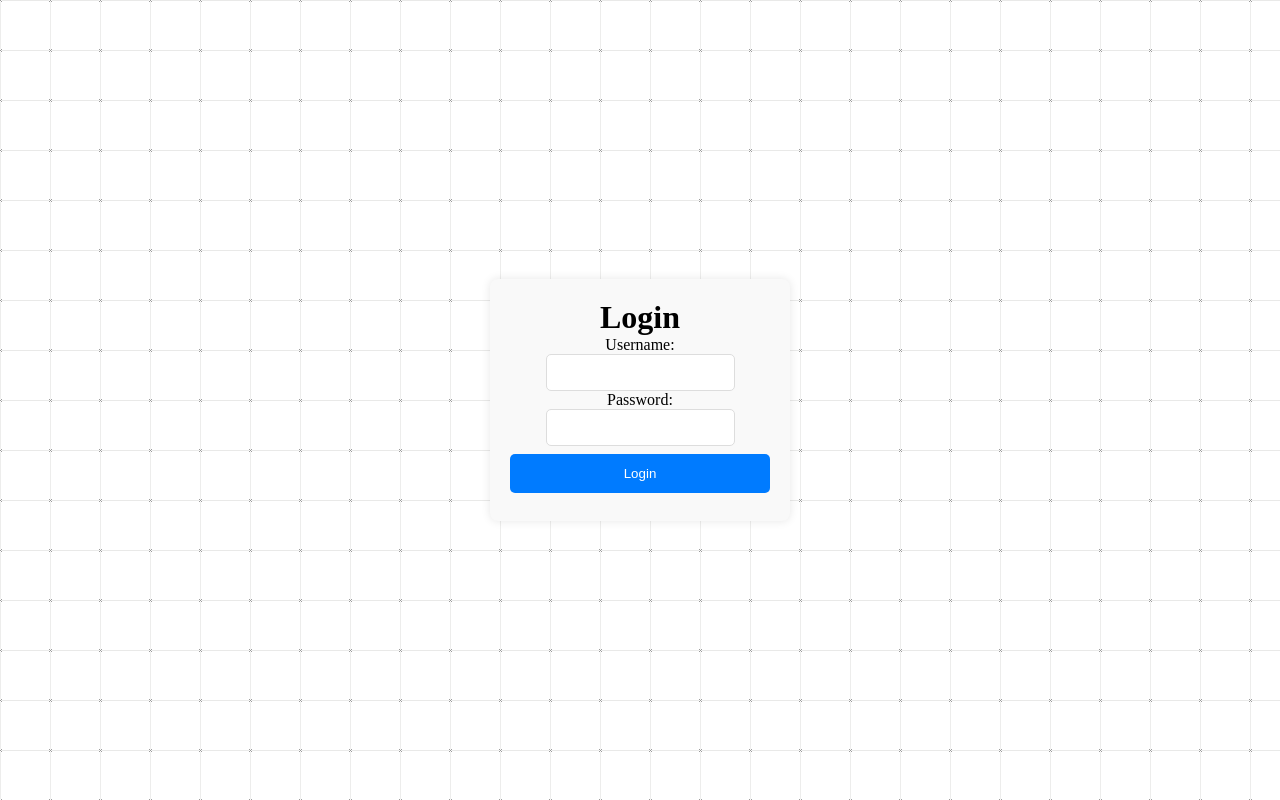
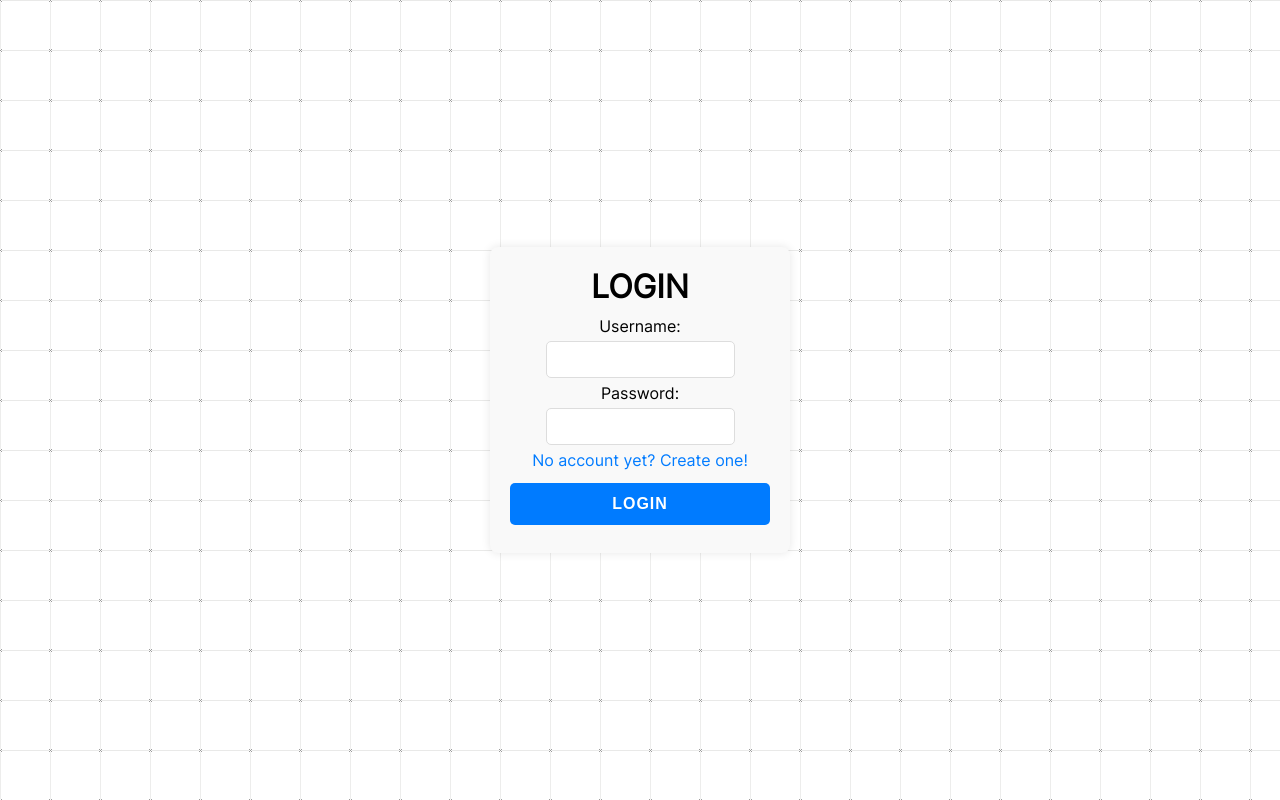
Before and after one commit to XELAmp4/pokedex-front, a Vue app: page /login in a window 1280 px wide. Built offline with nearby package versions, Linux system fonts and the light colour scheme.

Commit message:
deisgn des formulaire

```diff
--- a/src/components/EditProfile.vue
+++ b/src/components/EditProfile.vue
@@ -3,24 +3,25 @@
         <h1>Edit your profile</h1>
         <form @submit.prevent="updateProfile">
             <div>
-                <label for="username">Nom d'utilisateur:</label>
+                <label for="username">Username:</label>
                 <input type="text" id="username" v-model="username">
             </div>
             <div>
-                <label for="password">Nouveau mot de passe:</label>
+                <label for="password">Password:</label>
                 <input type="password" id="password" v-model="newPassword">
             </div>
             <div>
-                <label for="confirmPassword">Confirmer le mot de passe:</label>
+                <label for="confirmPassword">Confirm password:</label>
                 <input type="password" id="confirmPassword" v-model="confirmNewPassword">
             </div>
             <div>
-                <label for="imgUrl">URL de l'image:</label>
+                <label for="imgUrl">URL of your profile picture:</label>
                 <input type="text" id="imgUrl" v-model="imgUrl" required>
             </div>
-            <button type="submit">Mettre à jour</button>
+            <button type="submit">Update</button>
+            <button class="comeBack" @click="comeBack">Cancel</button>
         </form>
-        <p v-if="updateError" style="color: red;">Erreur lors de la mise à jour du profil</p>
+        <p v-if="updateError" style="color: red; background-color: #ff000012; padding: 5px; border: 1px solid #ff00009c; border-radius: 5px;">Error during the update</p>
     </div>
 </template>
 
@@ -65,6 +66,9 @@ export default {
 
             // Redirection vers la page d'accueil ou de profil
             this.$router.push({ name: 'Profile' });
+        },
+        comeBack(){
+            this.$router.push({ name: 'Profile' });
         }
     },
     mounted() {
@@ -84,18 +88,76 @@ export default {
 </script>
 
 <style lang="sass" scoped>
-@import '/src/styles/main.sass'
-.formContainer
+  @import '/src/styles/main.sass'
+
+  h1
+    text-transform: uppercase
+    margin-bottom: 10px
+
+  .formContainer
     width: 300px
     padding: 20px
-    background-color: white
+    font-family: $ff1
+    background-color: #f9f9f9
     border-radius: 8px
     box-shadow: 0 0 10px rgba(0, 0, 0, 0.1)
     text-align: center
-    margin: auto
+    position: absolute
+    top: 50%
+    left: 50%
+    transform: translate(-50%,-50%)
 
-.formContainer>form,.formContainer>form>div
+  .formContainer>form, .formContainer>form>div
     display: flex
     flex-direction: column
     align-items: center
+    gap: 5px
+
+  .inputContainer
+    margin-bottom: 15px
+    width: 100%
+
+  input[type="text"], input[type="password"]
+    width: calc(100% - 10px)
+    padding: 10px
+    border: 1px solid #ddd
+    border-radius: 5px
+    background-color: #fff
+    transition: border-color 0.3s ease
+
+  input[type="text"]:focus, input[type="password"]:focus
+    border-color: #42b883
+
+  button
+    width: 100%
+    padding: 12px 20px
+    text-transform: uppercase
+    font-weight: bold
+    font-size: 1em
+    letter-spacing: 1px
+    margin: 8px 0
+    border: none
+    border-radius: 5px
+    background-color: #42b883
+    color: white
+    cursor: pointer
+    transition: background-color 0.3s ease
+
+    &:hover
+        background-color: darken(#42b883, 10% )
+
+    &.comeBack
+        background-color: #f04e4e
+
+        &:hover
+            background-color: darken(#f04e4e, 10% )
+
+  .error-message
+      color: red
+      margin-top: 10px
+      transition: opacity 0.3s ease
+
+  .error-message.show
+      opacity: 1
+
 </style>
--- a/src/components/LoginForm.vue
+++ b/src/components/LoginForm.vue
@@ -11,6 +11,7 @@
                 <label for="password">Password:</label>
                 <input type="password" id="password" v-model="password" @keydown.enter="login">
             </div>
+            <router-link to="/register" class="registerLink">No account yet? Create one!</router-link>
             <button type="button" @click="login">Login</button>
         </form>
         <p v-if="loginError" style="color: red; background-color: #ff000012; padding: 5px; border: 1px solid #ff00009c; border-radius: 5px;">Incorrect credentials</p>
@@ -72,9 +73,15 @@
 
   <style lang="sass" scoped>
   @import '/src/styles/main.sass'
+
+  h1
+    text-transform: uppercase
+    margin-bottom: 10px
+
   .formContainer
     width: 300px
     padding: 20px
+    font-family: $ff1
     background-color: #f9f9f9
     border-radius: 8px
     box-shadow: 0 0 10px rgba(0, 0, 0, 0.1)
@@ -88,6 +95,7 @@
     display: flex
     flex-direction: column
     align-items: center
+    gap: 5px
 
   .inputContainer
     margin-bottom: 15px
@@ -108,6 +116,10 @@
     width: 100%
     padding: 12px 20px
     margin: 8px 0
+    text-transform: uppercase
+    font-weight: bold
+    font-size: 1em
+    letter-spacing: 1px
     border: none
     border-radius: 5px
     background-color: #007bff
@@ -126,4 +138,8 @@
   .error-message.show
       opacity: 1
 
+  .registerLink
+    color: #007bff
+    text-decoration: none
+
   </style>
--- a/src/components/RegisterForm.vue
+++ b/src/components/RegisterForm.vue
@@ -1,23 +1,24 @@
 <template>
 
     <div class="formContainer">
-        <h1>Inscription</h1>
+        <h1>Register</h1>
         <form @submit.prevent="register">
             <div>
-                <label for="username">Nom d'utilisateur:</label>
+                <label for="username">Username:</label>
                 <input type="text" id="username" v-model="username" required>
             </div>
             <div>
-                <label for="password">Mot de passe:</label>
+                <label for="password">Password:</label>
                 <input type="password" id="password" v-model="password" required>
             </div>
             <div>
-                <label for="confirmPassword">Confirmer le mot de passe:</label>
+                <label for="confirmPassword">Confirm password:</label>
                 <input type="password" id="confirmPassword" v-model="confirmPassword" required>
             </div>
-            <button type="submit">S'inscrire</button>
+            <router-link to="/login" class="loginLink">Already have an account? Log in!</router-link>
+            <button type="submit">Register</button>
         </form>
-        <p v-if="registrationError" style="color: red;">Erreur lors de l'inscription</p>
+        <p v-if="registrationError" style="color: red; background-color: #ff000012; padding: 5px; border: 1px solid #ff00009c; border-radius: 5px;">Error during the registration</p>
     </div>
 </template>
 
@@ -79,18 +80,74 @@ export default {
 </script>
 
 <style lang="sass" scoped>
-@import '/src/styles/main.sass'
-.formContainer
+  @import '/src/styles/main.sass'
+
+  h1
+    text-transform: uppercase
+    margin-bottom: 10px
+
+  .formContainer
     width: 300px
     padding: 20px
-    background-color: white
+    font-family: $ff1
+    background-color: #f9f9f9
     border-radius: 8px
     box-shadow: 0 0 10px rgba(0, 0, 0, 0.1)
     text-align: center
-    margin: auto
+    position: absolute
+    top: 50%
+    left: 50%
+    transform: translate(-50%,-50%)
 
-.formContainer>form,.formContainer>form>div
+  .formContainer>form, .formContainer>form>div
     display: flex
     flex-direction: column
     align-items: center
-</style>
+    gap: 5px
+
+  .inputContainer
+    margin-bottom: 15px
+    width: 100%
+
+  input[type="text"], input[type="password"]
+    width: calc(100% - 10px)
+    padding: 10px
+    border: 1px solid #ddd
+    border-radius: 5px
+    background-color: #fff
+    transition: border-color 0.3s ease
+
+  input[type="text"]:focus, input[type="password"]:focus
+    border-color: #007bff
+
+  button
+    width: 100%
+    padding: 12px 20px
+    text-transform: uppercase
+    font-weight: bold
+    font-size: 1em
+    letter-spacing: 1px
+    margin: 8px 0
+    border: none
+    border-radius: 5px
+    background-color: #007bff
+    color: white
+    cursor: pointer
+    transition: background-color 0.3s ease
+
+  button:hover
+    background-color: darken(#007bff, 10% )
+
+  .error-message
+      color: red
+      margin-top: 10px
+      transition: opacity 0.3s ease
+
+  .error-message.show
+      opacity: 1
+
+  .loginLink
+    color: #007bff
+    text-decoration: none
+
+  </style>
--- a/src/components/children/BurgerMenu.vue
+++ b/src/components/children/BurgerMenu.vue
@@ -11,9 +11,8 @@
         <div v-if="showMenu" class="burger-menu" @click.stop>
           <!-- Contenu du menu -->
           <ul>
-            <li><a href="#">Accueil</a></li>
-            <li><a href="#">À propos</a></li>
-            <router-link to="/profile">Profile</router-link>
+            <li><router-link to="/home">Home</router-link></li>
+            <li><router-link to="/profile">Profile</router-link></li>
             <li><a @click="disconnectUser" class="btnDisconnect">Disconnect</a></li>
           </ul>
         </div>
```
